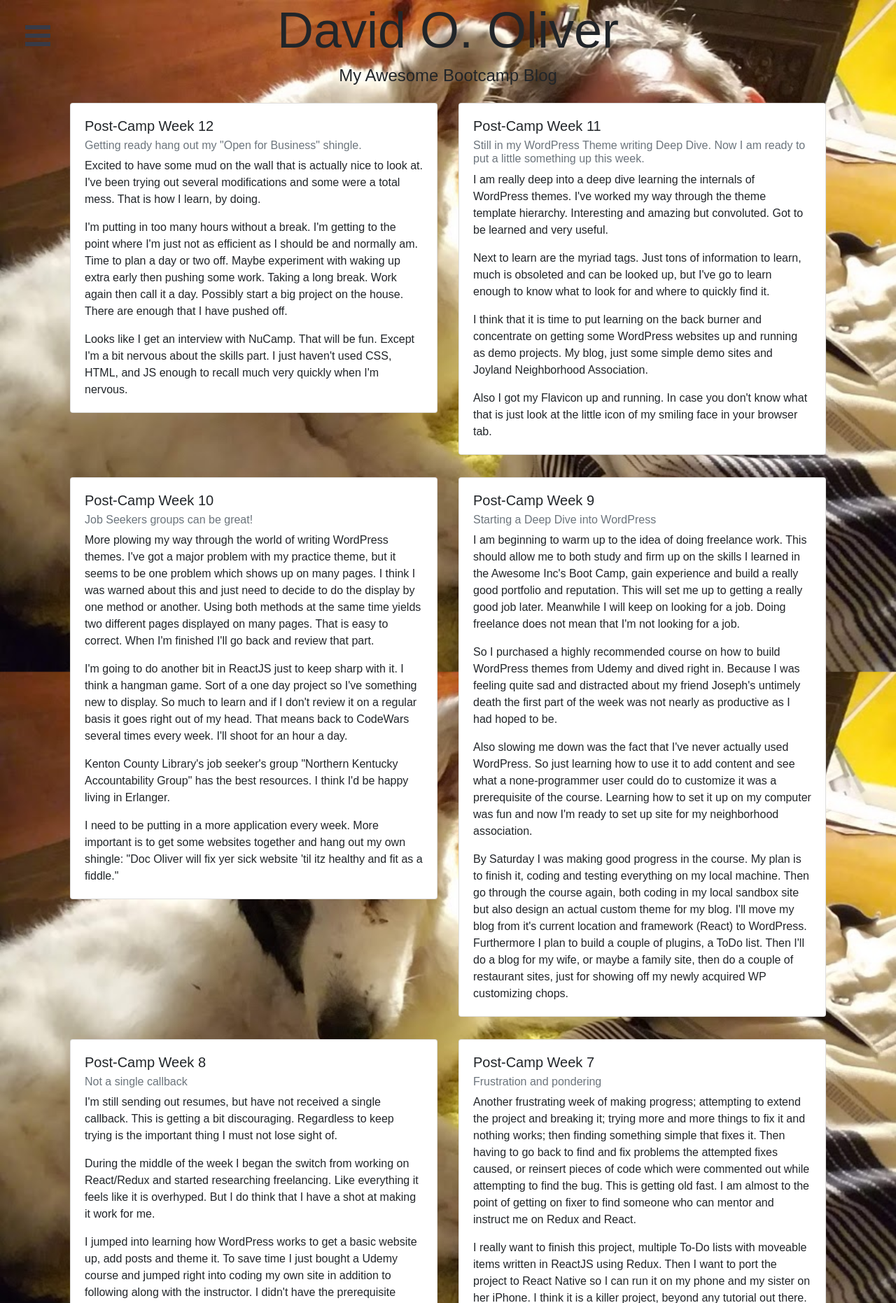
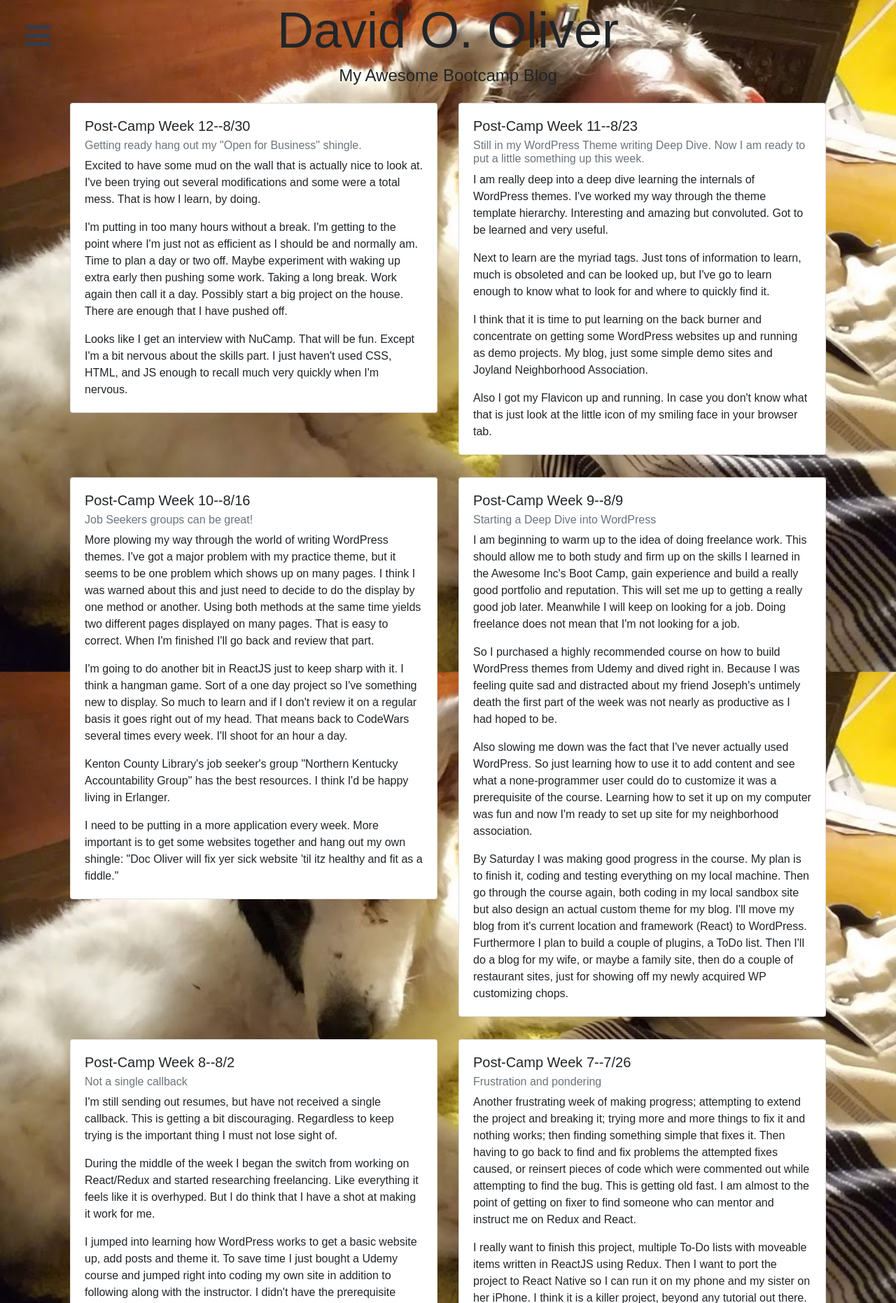
Before and after one commit to davo1984/blog-react, a React (Create React App) app: page /blog in a window 1280 px wide. Shown: the top 1862 px of the page at 70% size. Built offline with nearby package versions, Linux system fonts and the light colour scheme.

Commit message:
Updating posts

```diff
--- a/src/components/postsJSON.js
+++ b/src/components/postsJSON.js
@@ -15,7 +15,7 @@ const postsJSON = (props) => {
             //     ]
             // },
             {
-                "title": "Post-Camp Week 12",
+                "title": "Post-Camp Week 12--8/30",
                 "subTitle": 'Getting ready hang out my "Open for Business" shingle.',
                 "paragraph": [
                     `Excited to have some mud on the wall that is actually nice to look at. I've been trying out several modifications and some were a total mess. That is how I learn, by doing.`,
@@ -24,7 +24,7 @@ const postsJSON = (props) => {
                 ]
             },
             {
-                "title": "Post-Camp Week 11",
+                "title": "Post-Camp Week 11--8/23",
                 "subTitle": "Still in my WordPress Theme writing Deep Dive. Now I am ready to put a little something up this week.",
                 "paragraph": [
                     `I am really deep into a deep dive learning the internals of WordPress themes. I've worked my way through the theme template hierarchy. Interesting and amazing but convoluted. Got to be learned and very useful.`,
@@ -34,7 +34,7 @@ const postsJSON = (props) => {
                 ]
             },
             {
-                "title": "Post-Camp Week 10",
+                "title": "Post-Camp Week 10--8/16",
                 "subTitle": "Job Seekers groups can be great!",
                 "paragraph": [
                     `More plowing my way through the world of writing WordPress themes. I've got a major problem with my practice theme, but it seems to be one problem which shows up on many pages. I think I was warned about this and just need to decide to do the display by one method or another. Using both methods at the same time yields two different pages displayed on many pages. That is easy to correct. When I'm finished I'll go back and review that part.`,
@@ -44,7 +44,7 @@ const postsJSON = (props) => {
                 ]
             },
             {
-                "title": "Post-Camp Week 9",
+                "title": "Post-Camp Week 9--8/9",
                 "subTitle": "Starting a Deep Dive into WordPress",
                 "paragraph": [
                     `I am beginning to warm up to the idea of doing freelance work. This should allow me to both study and firm up on the skills I learned in the Awesome Inc's Boot Camp, gain experience and build a really good portfolio and reputation. This will set me up to getting a really good job later. Meanwhile I will keep on looking for a job. Doing freelance does not mean that I'm not looking for a job.`,
@@ -54,7 +54,7 @@ const postsJSON = (props) => {
                 ]
             },
             {
-                "title": "Post-Camp Week 8",
+                "title": "Post-Camp Week 8--8/2",
                 "subTitle": "Not a single callback",
                 "paragraph": [
                     `I'm still sending out resumes, but have not received a single callback. This is getting a bit discouraging. Regardless to keep trying is the important thing I must not lose sight of.`,
@@ -65,7 +65,7 @@ const postsJSON = (props) => {
                 ]
             },
             {
-                "title": "Post-Camp Week 7",
+                "title": "Post-Camp Week 7--7/26",
                 "subTitle": "Frustration and pondering",
                 "paragraph": [
                     `Another frustrating week of making progress; attempting to extend the project and breaking it; trying more and more things to fix it and nothing works; then finding something simple that fixes it. Then having to go back to find and fix problems the attempted fixes caused, or reinsert pieces of code which were commented out while attempting to find the bug. This is getting old fast. I am almost to the point of getting on fixer to find someone who can mentor and instruct me on Redux and React.`,
```
